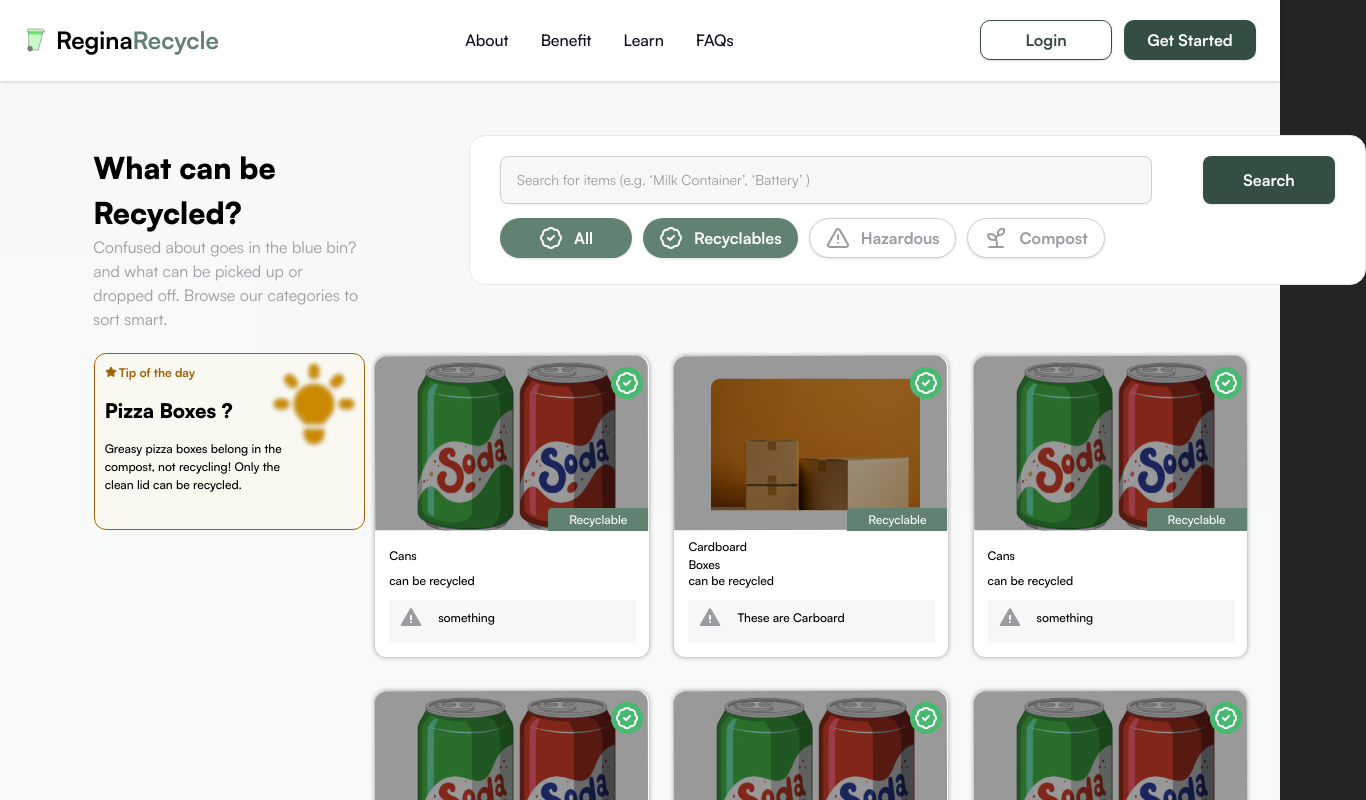
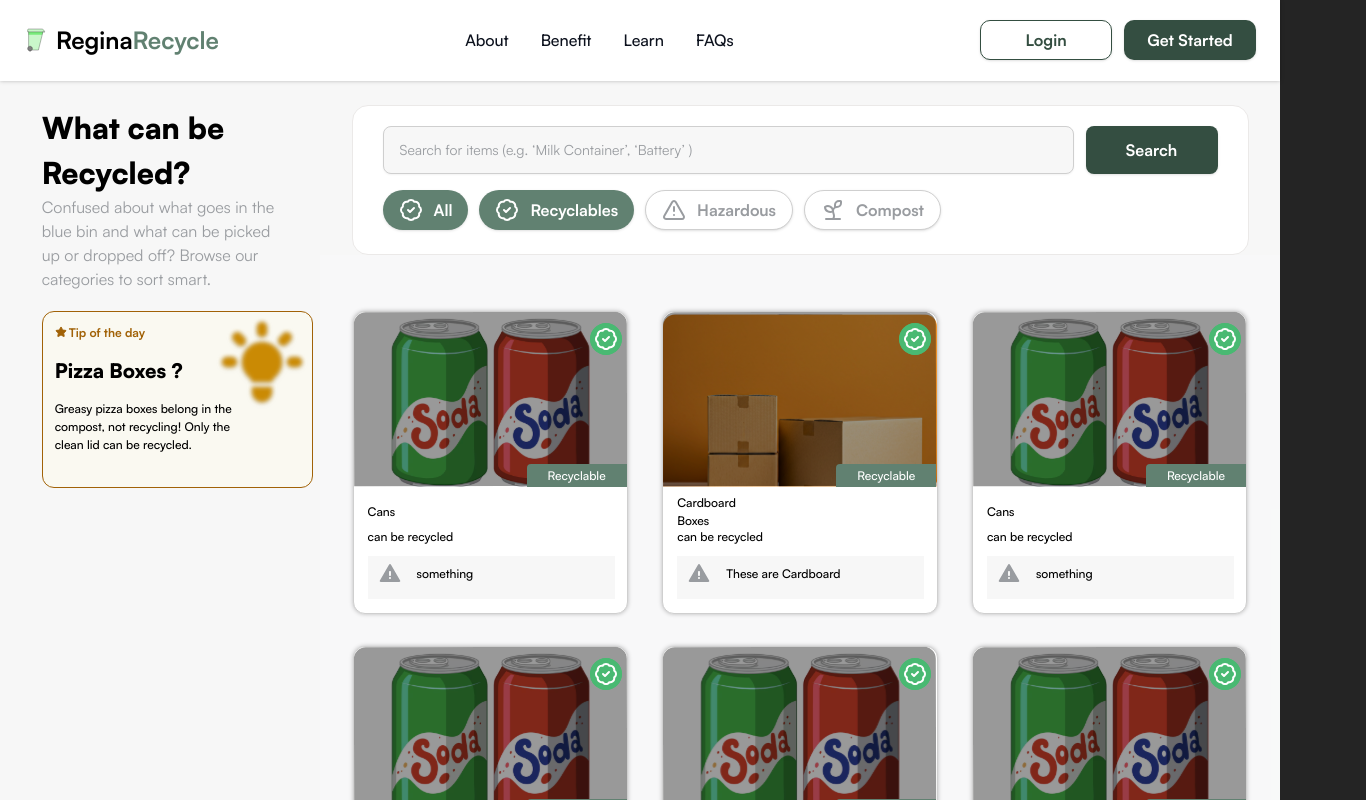
Before and after one commit to reginarecycle/regina-recycle-app, a React app in the folder frontend/: page /learn in a window 1280 px wide. Shown: the top 800 px of the page, 1366 px wide, since content can reach past the window. Built offline with nearby package versions, Linux system fonts and the light colour scheme; no server answers; the HTML template or start-up script is replaced by a standard one.

Commit message:
Edited components to be reactive

```diff
--- a/frontend/src/Learn.css
+++ b/frontend/src/Learn.css
@@ -1,6 +1,4 @@
-.Left-Bar {
-    width: 292px;
-    height: 76px;
+.left-bar {
     font: Satoshi;
     left: 0;
     display: flex;
@@ -11,42 +9,47 @@
     margin-right: 6.5%;
     top: 135px;
     flex-wrap: wrap;
-    position: fixed;
+    max-width: 292px;
 }
 
-.Left-Bar>Div {
-    padding: 10px;
-}
-
-.Left-Bar>div>h2 {
+.left-bar-h2 {
     font-weight: 900;
     font-size: 30px;
     color: black;
 }
 
-.Left-Bar>div>div>p {
+.left-bar-p {
     font-weight: 400;
     font-size: 16px;
     color: #999CA0;
-    /* height: 24px; */
     align-items: center;
     letter-spacing: 0%;
     font-style: normal;
 }
 
 .Comment-Card {
-    width: 271px;
+    width: 100%;
+    max-width: 271px;
     height: 177px;
-    opacity: 1;
-    top: 187px;
+
+    padding-left: 12px;
+    padding-top: 12px;
+    margin-top: 20px;
+    margin-left: 6.5%;
+    margin-right: 6.5%;
+
+    display: flex;
+    flex-direction: column;
+    gap: 20;
+    position: relative;
+
+    box-sizing: border-box;
+
     border-width: 1px;
     border-radius: 12px;
-    margin-top: 5%;
     border: 1px solid #A16207;
     background-color: #FAF9F1;
-    padding: 21px;
-    position: absolute;
-    margin-top: 31px;
+
 }
 
 .Comment-Card>h3 {
@@ -57,6 +60,7 @@
     line-height: 18px;
     letter-spacing: 0%;
     vertical-align: middle;
+
 }
 
 .Comment-Card>h4 {
@@ -91,25 +95,22 @@ footer {
 }
 
 .search-bar {
-    width: 897px;
     height: 150px;
     opacity: 1;
-    top: 135px;
-    left: 477px;
+    /* top: 135px; */
+    /* left: 477px; */
     border-width: 1px;
     border-radius: 16px;
-    position: absolute;
-    right: 0;
+    /* position: absolute; */
+    /* right: 0; */
     border: 1px solid var(--Card-Background2, #EBE9E8);
     padding: 20px 30px;
-    margin-left: -8px;
-    position: absolute;
+    /* margin-left: -8px; */
+    /* position: absolute; */
 }
 
 input {
-    width: 652px;
     height: 48px;
-    opacity: 1;
     gap: 8px;
     border-width: 1px;
     border-radius: 8px;
@@ -119,7 +120,6 @@ input {
     padding-left: 16px;
     background: var(--Card-Background, #F7F7F7);
     border: 1px solid var(--Card-Border, #CFCFCF);
-    width: 652;
     gap: 4px;
     color: black;
 }
@@ -129,7 +129,6 @@ input::placeholder {
 }
 
 .search-button {
-    width: 132px;
     height: 48px;
     border-radius: 8px;
     padding-top: 8px;
@@ -151,28 +150,16 @@ input::placeholder {
 
 
 .all-button {
-    /* width: 66px; */
-    /* height: 34; */
-    /* gap: 8px; */
     border-radius: 999px;
-    /* padding: 10px; */
     background-color: #618171;
     color: white;
-    /* margin-right: 6px; */
     align-items: center;
-    /* gap: 0.5rem; */
 }
 
 .recyclables-button {
-    /* width: 116;
-    height: 34;
-    gap: 8px; */
     border-radius: 16px;
-    /* padding: 10px; */
     background-color: #618171;
     color: white;
-    /* margin-right: 6px;
-    margin-left: 6px; */
     border-radius: 999px;
 }
 
@@ -310,8 +297,7 @@ input::placeholder {
 }
 
 .learn-card {
-    position: relative;
-    width: 275.44px;
+    /* width: 275.44px; */
     height: 302.7px;
     left: 0px;
     top: 0 px;
--- a/frontend/src/components/learn/LearnCard.tsx
+++ b/frontend/src/components/learn/LearnCard.tsx
@@ -37,11 +37,10 @@ function LearnCard({
     };
     const iconSrc = getIcon();
     return (
-        <Card className="relative learn-card flex">
-            <CardContent>
-
+        <Card className="relative learn-card flex w-full max-w-[275.44px] overflow-hidden">
+            <CardContent className="!p-0">
                 <img
-                    className="absolute top-0.5 left-[37px] w-[209px] h-[173px]"
+                    className="absolute w-full h-43.25 top-0.5"
                     alt="card-img"
                     src={photo}
                 />
--- a/frontend/src/components/learn/LeftBar.tsx
+++ b/frontend/src/components/learn/LeftBar.tsx
@@ -1,17 +1,32 @@
 import CommentCard from "./CommentCard"
 function LeftBar() {
     return (
-        <section className="flex-col">
-            <div className="Left-Bar">
-                <div>
-                    <h2>What can be Recycled?</h2>
-                    <div>
-                        <p>Confused about goes in the blue bin? and what can be picked up or dropped off. Browse our categories to sort smart.</p>
-                    </div>
-                </div>
-                <CommentCard />
+        <aside className="
+                w-full
+                md:w-[280px]
+                lg:w-[320px]
+                md:fixed
+                shrink-0
+                p-6
+                space-y-6
+                h-auto md:h-screen
+                z-10
+
+                ">
+
+            <div className="left-bar">
+                <h2 className="left-bar-h2">
+                    What can be Recycled?
+                </h2>
+
+                <p className="left-bar-p">
+                    Confused about what goes in the blue bin and what can be picked
+                    up or dropped off? Browse our categories to sort smart.
+                </p>
             </div>
-        </section>
+            <CommentCard />
+
+        </aside>
     )
 }
 
--- a/frontend/src/components/learn/Main.tsx
+++ b/frontend/src/components/learn/Main.tsx
@@ -1,22 +1,25 @@
 import LearnCard from "./LearnCard"
 import Cans from "@/assets/cans-photo.svg"
 import Boxes from "@/assets/boxes-img.svg"
-// import LearnButton from "./LearnButton";
 
 export function Main() {
     return (
-        <>
-            <div className="w-full px-4 py-10 md:py-78 lg:py-68.5 bg-gray-50/50 ">
-                <div className="max-w-5xl mx-auto pl-2 md:pl-4 lg:pl-8 pr-2 md:pr-0 lg:pr-4 ml-[26.8%]">
+        <div className="w-full bg-gray-50/50 py-10 sm:py-10 lg:py-14 px-4">
 
+            {/* Page Container */}
+            <div className="w-full max-w-[897px] mx-auto">
+
+                {/* Card Grid */}
                 <div
                     className="
                         grid
                         grid-cols-1
                         sm:grid-cols-2
                         lg:grid-cols-3
-              gap-6 md:gap-8
-              justify-items-center lg:justify-items-end
+                        xl:grid-cols-3
+                        gap-6
+                        sm:gap-8
+                        justify-items-center
                     "
                 >
                     <LearnCard
@@ -25,7 +28,6 @@ export function Main() {
                         title="Cans"
                         description="can be recycled"
                         subtext="something"
-
                     />
 
                     <LearnCard
@@ -33,7 +35,7 @@ export function Main() {
                         category="Recyclable"
                         title="Cardboard Boxes"
                         description="can be recycled"
-                            subtext="These are Carboard"
+                        subtext="These are Cardboard"
                     />
 
                     <LearnCard
@@ -76,12 +78,10 @@ export function Main() {
                         subtext="something"
                     />
                 </div>
+
             </div>
         </div>
-        </>
     );
 }
 
-
-
 export default Main;
--- a/frontend/src/components/learn/SearchBar.tsx
+++ b/frontend/src/components/learn/SearchBar.tsx
@@ -4,30 +4,37 @@ import { Input } from "@/components/ui/input";
 
 function SearchBar() {
     return (
-        <div className="search-bar bg-[#FFFFFF] relative">
-            <div className="relative flex justify-between">
-                <div>
-                    {/* <Search className="search-icon size-3.5 absolute left-6 top-1/3" strokeWidth={3} /> */}
-                    <Input name="myInput" type="text" placeholder="Search for items (e.g. ‘Milk Container’, ‘Battery’ )" />
+        <div className="search-bar bg-[#FFFFFF] relative w-full max-w-[897px] sm:max-w-[600px] md:max-w-[750px] lg:max-w-[897px] mx-auto">
+            <div className="relative flex items-center gap-3">
+                <div className="flex-1 min-w-[160px] sm:min-w-[250px] md:min-w-[400px] lg:min-w-[600px]">
+                    <Input name="myInput"
+                        type="text"
+                        placeholder="Search for items (e.g. ‘Milk Container’, ‘Battery’ )"
+                        className="flex-1" />
                 </div>
-                <Button className="search-button" size={'lg'} variant={'secondary'}>Search</Button>
+                <Button
+                    className="search-button sm:w-auto"
+                    size={'lg'}
+                    variant={'secondary'}>
+                    Search
+                </Button>
             </div>
 
-            <div className="mt-[14px]">
+            <div className="mt-4 flex flex-wrap gap-2">
                 <div className="flex gap-2.75 text-[12px]">
-                    <Button className="all-button gap-[11px]" size={'lg'} variant={'secondary'}>
+                    <Button className="all-button flex items-center gap-[11px] min-w-[66px]" size={'lg'} variant={'secondary'}>
                         <BadgeCheck className="size-6" />
                         All
                     </Button>
-                    <Button className="recyclables-button gap-[11px]" size={'lg'} variant={'secondary'}>
+                    <Button className="recyclables-button flex items-center gap-[11px] min-w-[116px]" size={'lg'} variant={'secondary'}>
                         <BadgeCheck className="size-6" />
                         Recyclables
                     </Button>
-                    <Button className="hazardous-button gap-[11px] bg-[#FFFFFF]" variant={'outline'} size={'lg'}>
+                    <Button className="hazardous-button flex items-center gap-[11px] bg-[#FFFFFF] min-w-[110px]" variant={'outline'} size={'lg'}>
                         <TriangleAlert className="size-6" />
                         Hazardous
                     </Button>
-                    <Button className="compost-button gap-[11px] bg-[#FFFFFF]" variant={'outline'} size={'lg'}>
+                    <Button className="compost-button flex items-center gap-[11px] bg-[#FFFFFF] min-w-[111px]" variant={'outline'} size={'lg'}>
                         <Sprout className="size-6" />
                         Compost
                     </Button>
--- a/frontend/src/views/landing/learn.tsx
+++ b/frontend/src/views/landing/learn.tsx
@@ -5,10 +5,19 @@ import Main from "@/components/learn/Main"
 
 function Learn() {
   return (
-    <div>
+    <div className="min-h-screen flex">
       <LeftBar />
-      <SearchBar />
-      <Main />
+      <div className="flex-1 md:ml-[280px] lg:ml-[320px]">
+
+        <div className="pt-4 md:pt-6">
+          <SearchBar />
+        </div>
+        {/* where the cards are imported */}
+        <div>
+          <Main />
+        </div>
+
+      </div>
     </div>
   )
 }
```
Lines whose indentation alone changed are shown as unchanged.
